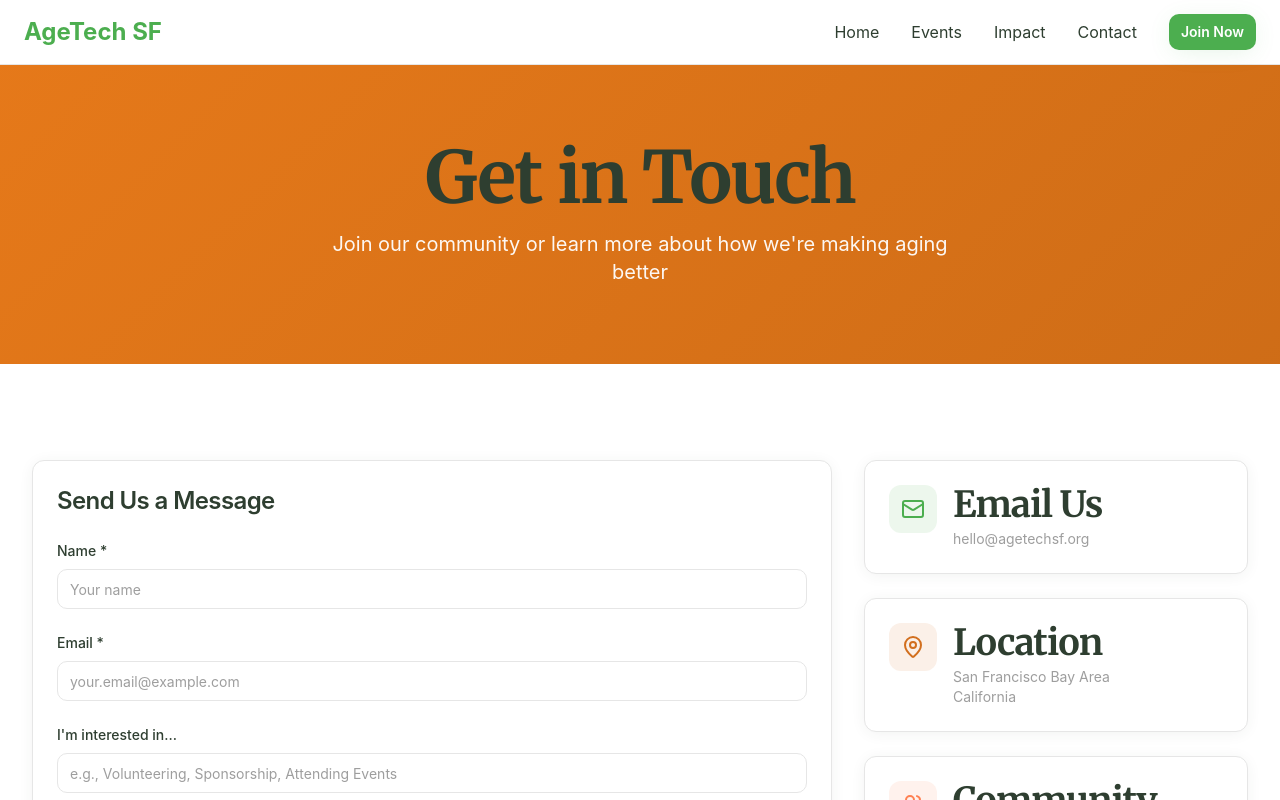
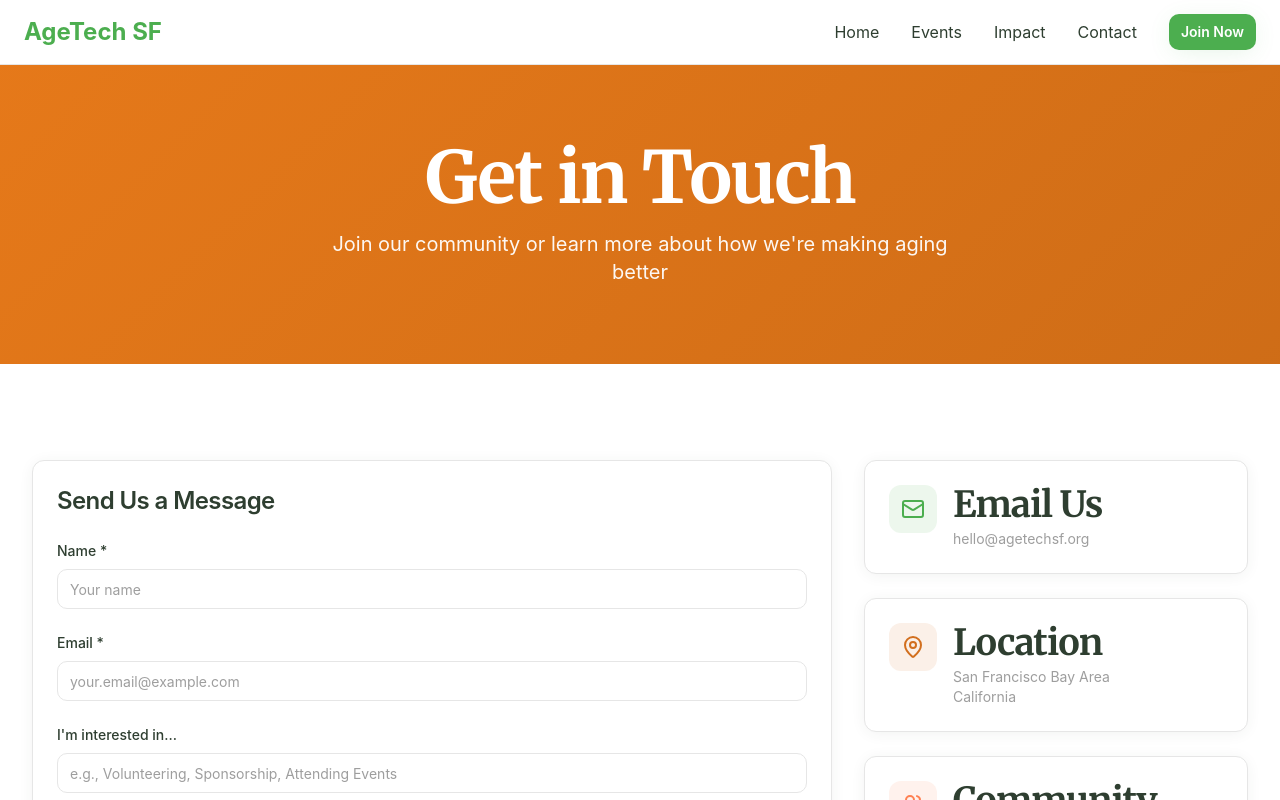
Before and after one commit to sward13/age-tech-heart, a React (Vite) app: page /contact in a window 1280 px wide. Shown: the top 800 px of the page. Built offline with nearby package versions, Linux system fonts and the light colour scheme; the HTML template or start-up script is replaced by a standard one.

Commit message:
Fix header text colors

```diff
--- a/src/pages/Contact.tsx
+++ b/src/pages/Contact.tsx
@@ -45,9 +45,9 @@ const Contact = () => {
 
       {/* Hero Section */}
       <section className="relative min-h-[300px] flex items-center justify-center gradient-hero overflow-hidden mt-16">
-        <div className="relative z-10 text-center px-6">
+        <div className="relative z-10 text-center px-6 text-white">
           <h1 className="mb-4">Get in Touch</h1>
-          <p className="text-xl max-w-2xl mx-auto text-white opacity-95">
+          <p className="text-xl max-w-2xl mx-auto opacity-95">
             Join our community or learn more about how we're making aging better
           </p>
         </div>
```
